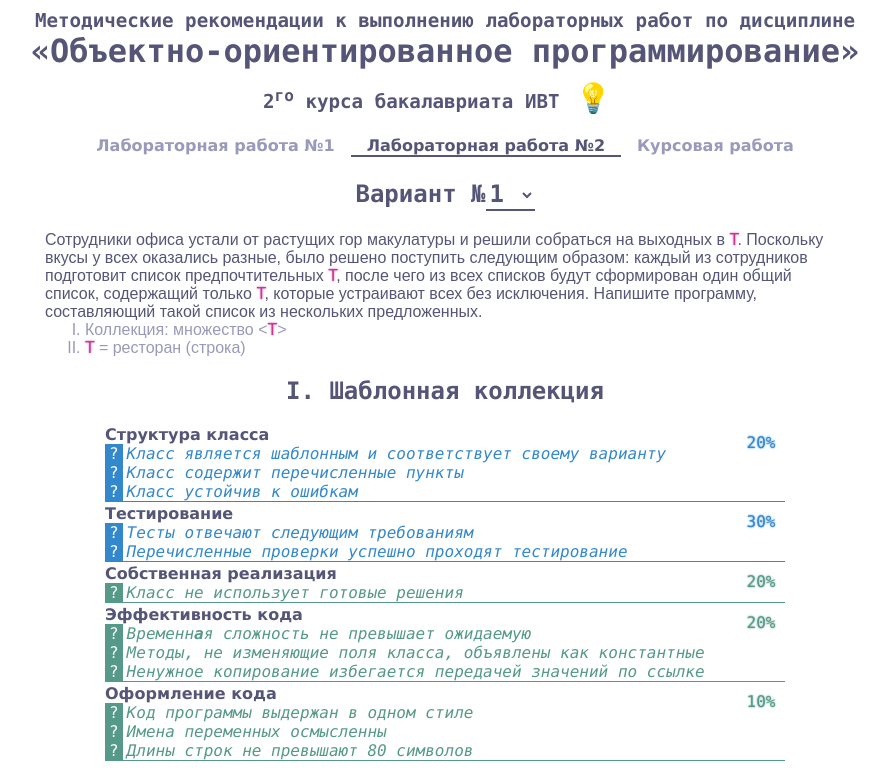
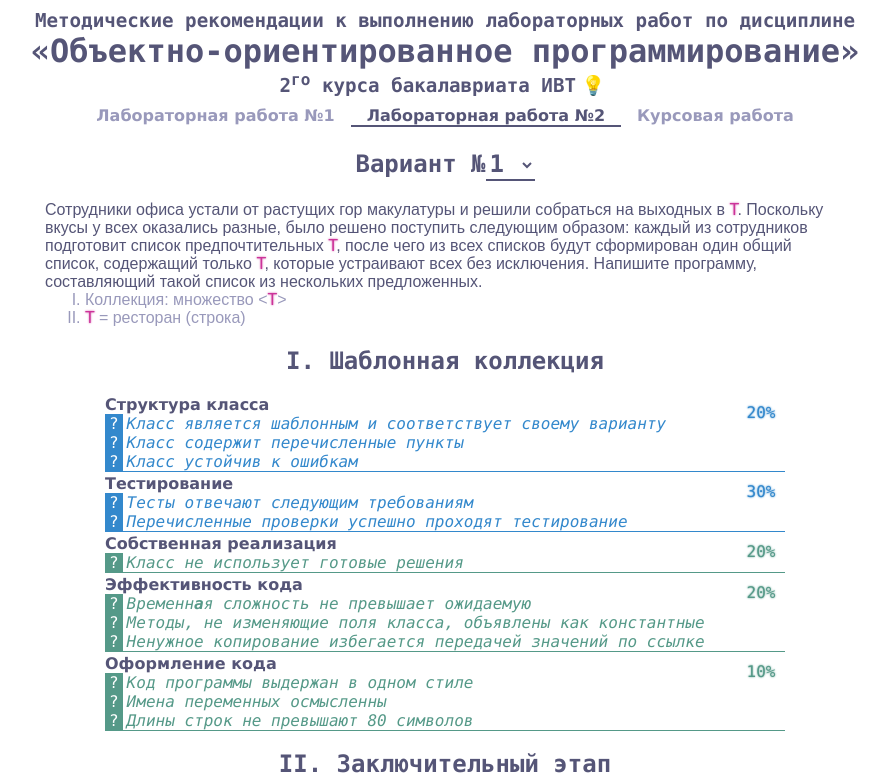
Before and after one commit to oop-miem/oop-miem.github.io, a plain HTML site: page index.html in a window 1280 px wide. Shown: the top 782 px of the page, without its empty margins (195-1084 px from the left). Drawn offline with Linux system fonts and the light colour scheme.

Commit message:
updated light placement

```diff
--- a/src/style.css
+++ b/src/style.css
@@ -66,11 +66,10 @@ select {
 }
 .light {
 	text-align: center;
-	padding: 0 1ex;
-	line-height: 2em;
-	font-size: 1.5em;
+	padding: 0 .5ex;
+	font-size: 1em;
 	margin-bottom: 2px;
-	color: var(--fg-hint);
+	color: var(--bg);
 }
 .current {
 	color: var(--fg);
@@ -165,7 +164,6 @@ em {
 	}
 	.light:hover {
 		cursor: pointer;
-		border-bottom: 2px solid;
 		text-shadow: 0 0 10px var(--fg);
 	}
 	.spoiler:hover {
```
